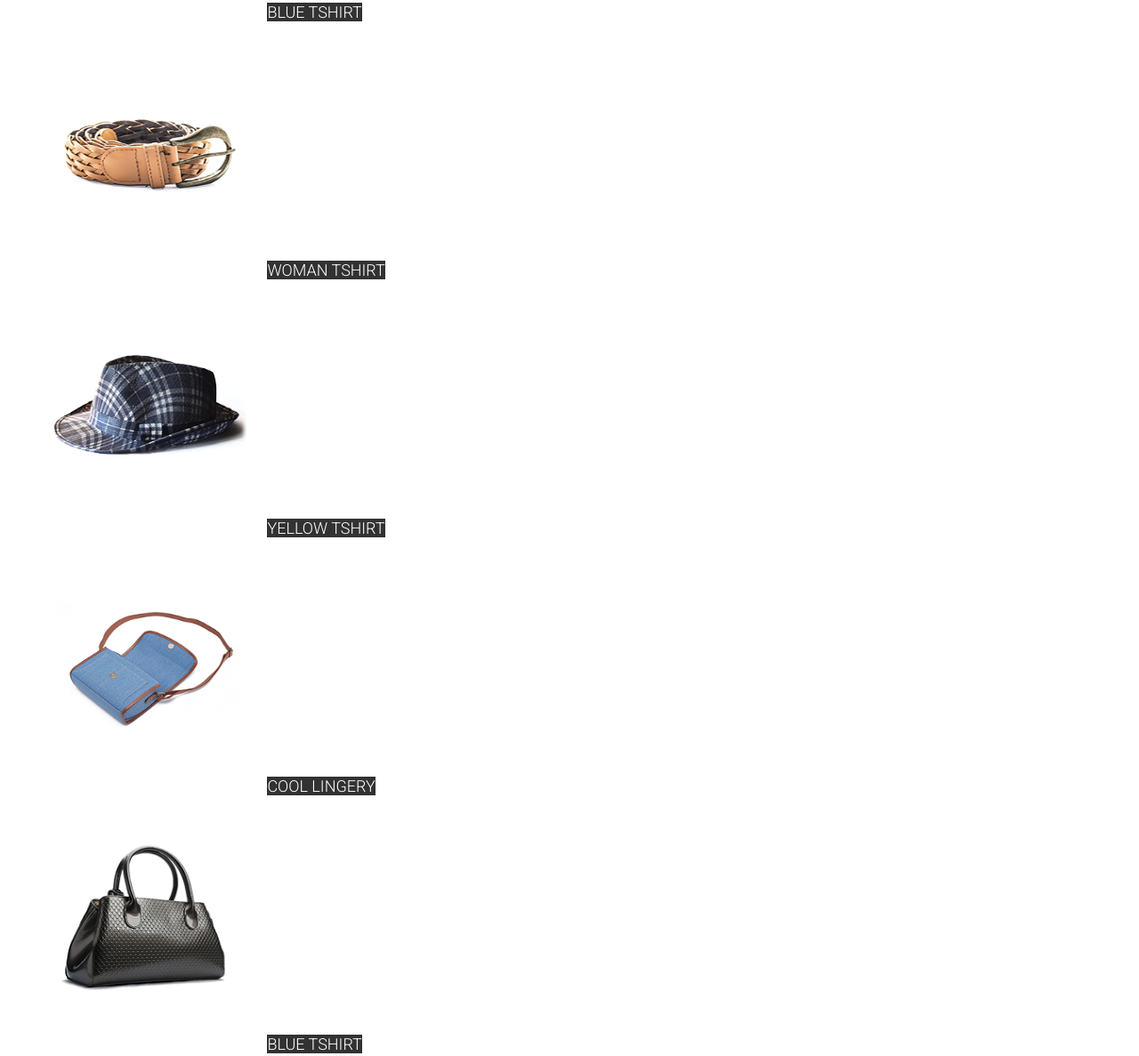
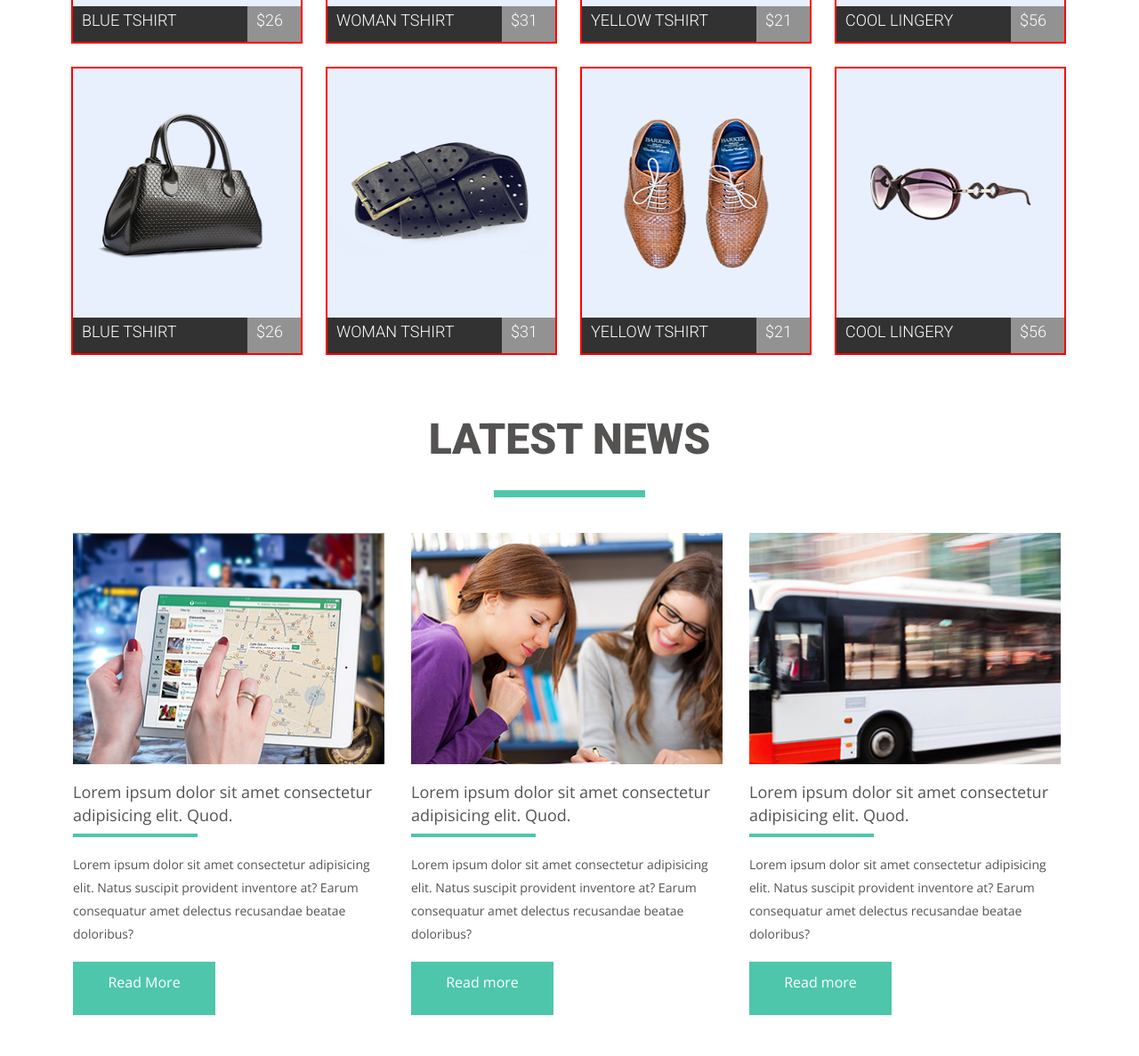
Before and after one commit to Annnador/goit-fe-cours, a plain HTML site: page module04/index.html in a window 1280 px wide. Shown: the part 533-1720 px from the top of the page at 89% size. Drawn offline with nearby package versions, Linux system fonts and the light colour scheme.

Commit message:
half-of-work

```diff
--- a/module04/css/style.css
+++ b/module04/css/style.css
@@ -1,10 +1,44 @@
+html/ {
+    box-sizing: border-box;
+}
+
+*
+*::before
+*::after {
+    box-sizing: inherit;
+}
+
 body {
 font-family: 'Roboto', sans-serif;
 }
 
+/* HEADER */
+.container {
+    outline: 2px solid brown;
+    padding: 20px 0;
+   width: 1100px;
+   margin: 0 auto;
+}
+.site-logo {
+    outline: 2px solid orange;
+    float: left;
+}
+.clearfix::after {
+    content: "";
+    display: table;
+    clear: both;
+}
 .site-navigation {
-    font-size: 14px;
+    float: right;
+    font-size: 0;
     list-style: none;
+    outline: 2px solid blue;
+    padding: 0;
+    margin: 0;
+
+}
+.site-navigation li {
+    float: right;
 }
 .site-navigation a {
     color: #0f0101;
@@ -12,38 +46,146 @@ font-family: 'Roboto', sans-serif;
     font-family: Open Sans;
     text-transform: uppercase;
     text-decoration: none;
+    font-size: 14px;
     line-height: 17px;
+    margin-right: 30px;
 }
+.site-navigation a:hover {
+    color: #1abc9c;
+}
+.site-navigation a:focus {
+    color: #1abc9c;
+}
+
+/* H2 */
 h2 {
     color: #555252;
     font-size: 48px;
-    line-height: 58px;
+    line-height: 114px;
     text-transform: uppercase;
+    text-align: center;
+}
+h2::after {
+    display: block;
+    content: "";
+    height: 8px;
+    width: 170px;
+    background-color: #4ec6ab;
+    margin: 0 auto;
+}
+
+/* PRODUCT CATALOG */
+.product {
+    width: 1116px;
+    margin: 0 auto;
+    padding: 0;
 
 }
 .product-list {
-    font-size: 18px;
+    font-size: 0;
     list-style: none;
+    margin: 0;
+    padding: 0;
+
+}
+.product-list-item {
+    outline: 2px solid red;
+    height: 320px;
+    width: 256px;
+    float: left;
+    background-color: #e9f0fd;
+}
+.product-list-item:not(:nth-child(4n)) {
+    margin-right: 30px;
+}
+.product-list-item:not(:nth-last-child(-n+4)) {
+    margin-bottom: 30px;
 }
 .product-list a {
+    display: inline-block;
+    box-sizing: border-box;
     background-color: #323232;
     color: #ffffff;
+    font-size: 18px;
     line-height: 32px;
     text-transform: uppercase;
     text-decoration: none;
-
+    height: 40px;
+    width: 256px;
+    padding-left: 10px;
+}
+.product-list a:hover {
+    background-color: #1abc9c;
+}
+.product-list a:focus {
+    background-color: #1abc9c;
+}
+.prise {
+    display: inline-block;
+    width: 50px;
+    height: 40px;
+     background-color:#929292;
+   float: right;
+   vertical-align: middle;
+   padding-left: 10px;
+ }
+/* NEWS */
+.news {
+    width: 1116px;
+    margin: 0 auto;
+    padding: 0;
 }
 .news-list {
+    font-size: 0;
     list-style: none;
+    margin: 0;
+    padding: 0;
+}
+.news-list-item {
+    width: 350px;
+    height: 540px;
+    float: left;
+    margin-bottom: 44px;
+}
+.news-list-item:not(:nth-child(3n)) {
+    margin-right: 30px;
 }
 p {
     color: #555252;
+    font-family: Open Sans;
+}
+p.news-title {
     font-size: 18px;
     line-height: 26px;
-    font-family: Open Sans;
     font-weight: 500;
 }
-.news {
+.news-title::after {
+    display: block;
+    content: "";
+    height: 4px;
+    width: 140px;
+    background-color: #4ec6ab;
+    margin-top: 8px;
+}
+
+p.news-info {
+    line-height: 26px;;
     font-size: 14px;
     font-weight: 400;
+    margin: 0;
 }
+bottom {
+    display: inline-block;
+    color: #ffffff;
+    width: 160px;
+    height: 50px;
+    font-size: 16px;
+    line-height: 26px;
+    font-family: Open Sans;
+    font-weight: 300;
+    background-color: #4ec6ab;
+    text-align: center;
+    padding-top: 10px;
+    margin-top: 18px;
+
+}
--- a/module04/index.html
+++ b/module04/index.html
@@ -15,7 +15,7 @@
 
   <body>
     <!-- HEADER -->
-    <header class="page-header">
+    <header class="container clearfix">
       <nav>
         <a href="#" class="site-logo">
           <img
@@ -26,21 +26,21 @@
             height="24"
           />
         </a>
-        <ul class="site-navigation">
+        <ul class="site-navigation clearfix">
+          <li><a href="#">Contact us</a></li>
+          <li><a href="#">Blog</a></li>
+          <li><a href="#">Shop</a></li>
+          <li><a href="#">Page</a></li>
+          <li><a href="#">About us</a></li>
           <li><a href="#">Home</a></li>
-          <li><a href="#">About us</a></li>
-          <li><a href="#">Page</a></li>
-          <li><a href="#">Shop</a></li>
-          <li><a href="#">Blog</a></li>
-          <li><a href="#">Contact us</a></li>
         </ul>
       </nav>
     </header>
     <main>
       <!-- PRODUCTS CATALOG -->
-      <section>
+      <section class="product">
         <h2>Feature products</h2>
-        <ul class="product-list">
+        <ul class="product-list clearfix">
           <li class="product-list-item">
             <img
               class="product-list-img"
@@ -49,7 +49,10 @@
               width="256"
               height="280"
             />
-            <a href="#">Blue tshirt</a>
+            <a class="clearfix" href="#"
+              >Blue tshirt
+              <span class="prise">$26</span>
+            </a>
           </li>
           <li class="product-list-item">
             <img
@@ -59,7 +62,10 @@
               width="256"
               height="280"
             />
-            <a href="#">Woman tshirt</a>
+            <a class="clearfix" href="#"
+              >Woman tshirt
+              <span class="prise">$31</span>
+            </a>
           </li>
           <li class="product-list-item">
             <img
@@ -69,7 +75,10 @@
               width="256"
               height="280"
             />
-            <a href="#">Yellow tshirt</a>
+            <a class="clearfix" href="#"
+              >Yellow tshirt
+              <span class="prise">$21</span>
+            </a>
           </li>
           <li class="product-list-item">
             <img
@@ -79,7 +88,10 @@
               width="256"
               height="280"
             />
-            <a href="#">Cool lingery</a>
+            <a class="clearfix" href="#"
+              >Cool lingery
+              <span class="prise">$56</span>
+            </a>
           </li>
           <li class="product-list-item">
             <img
@@ -89,7 +101,10 @@
               width="256"
               height="280"
             />
-            <a href="#">Blue tshirt</a>
+            <a class="clearfix" href="#"
+              >Blue tshirt
+              <span class="prise">$26</span>
+            </a>
           </li>
           <li class="product-list-item">
             <img
@@ -99,7 +114,10 @@
               width="256"
               height="280"
             />
-            <a href="#">Woman tshirt</a>
+            <a class="clearfix" href="#"
+              >Woman tshirt
+              <span class="prise">$31</span>
+            </a>
           </li>
           <li class="product-list-item">
             <img
@@ -109,7 +127,10 @@
               width="256"
               height="280"
             />
-            <a href="#">Yellow tshirt</a>
+            <a class="clearfix" href="#"
+              >Yellow tshirt
+              <span class="prise">$21</span>
+            </a>
           </li>
           <li class="product-list-item">
             <img
@@ -119,14 +140,17 @@
               width="256"
               height="280"
             />
-            <a href="#">Cool lingery</a>
+            <a class="clearfix" href="#"
+              >Cool lingery
+              <span class="prise">$56</span>
+            </a>
           </li>
         </ul>
       </section>
       <!-- NEWS -->
-      <section>
+      <section class="news">
         <h2>Latest news</h2>
-        <ul class="news-list">
+        <ul class="news-list clearfix">
           <li class="news-list-item">
             <img
               class="news-list-img"
@@ -135,15 +159,15 @@
               width="350"
               height="260"
             />
-            <P>
+            <P class="news-title">
               Lorem ipsum dolor sit amet consectetur adipisicing elit. Quod.
             </P>
-            <p class="news">
+            <p class="news-info">
               Lorem ipsum dolor sit amet consectetur adipisicing elit. Natus
               suscipit provident inventore at? Earum consequatur amet delectus
               recusandae beatae doloribus?
             </p>
-            <bottom>Read more</bottom>
+            <bottom>Read More</bottom>
           </li>
 
           <li class="news-list-item">
@@ -154,10 +178,10 @@
               width="350"
               height="260"
             />
-            <P>
+            <P class="news-title">
               Lorem ipsum dolor sit amet consectetur adipisicing elit. Quod.
             </P>
-            <p class="news">
+            <p class="news-info">
               Lorem ipsum dolor sit amet consectetur adipisicing elit. Natus
               suscipit provident inventore at? Earum consequatur amet delectus
               recusandae beatae doloribus?
@@ -172,10 +196,10 @@
               width="350"
               height="260"
             />
-            <P>
+            <P class="news-title">
               Lorem ipsum dolor sit amet consectetur adipisicing elit. Quod.
             </P>
-            <p class="news">
+            <p class="news-info">
               Lorem ipsum dolor sit amet consectetur adipisicing elit. Natus
               suscipit provident inventore at? Earum consequatur amet delectus
               recusandae beatae doloribus?
```
